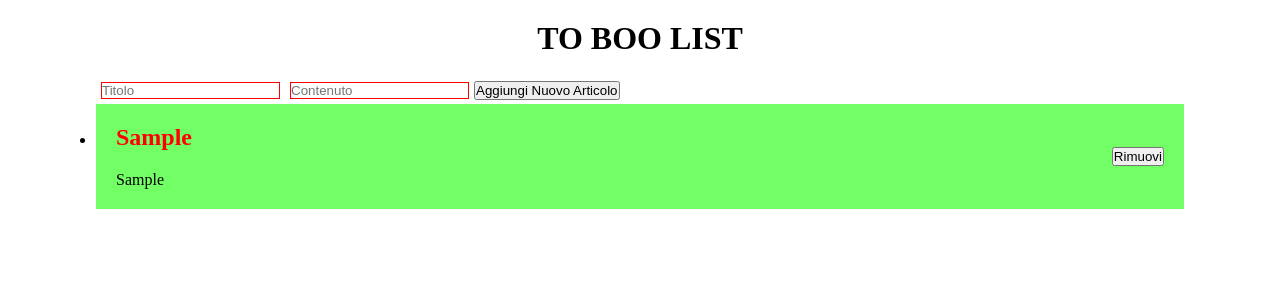
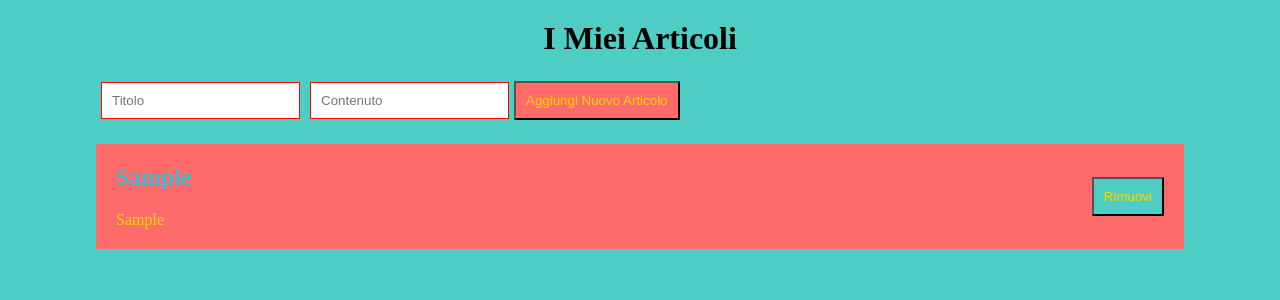
Before and after one commit to DavidZarfati/react-form, a React (Vite) app: page / in a window 1280 px wide. Both pictures are taken after typing "Sample", "Sample" into the empty fields and a click on the button "Aggiungi Nuovo Articolo". Shown: the top 300 px of the page. Built offline with nearby package versions, Linux system fonts and the light colour scheme.

Commit message:
feat: piccoli tentativi grafici

```diff
--- a/src/App.jsx
+++ b/src/App.jsx
@@ -18,7 +18,7 @@ function App() {
 
   return (
     <>
-      <div className="container titolo"><h1>TO BOO LIST</h1></div>
+      <div className="container titolo"><h1>I Miei Articoli</h1></div>
       <div className="container">
         <FormInputArticoli articoli={articoli} setArticoli={setArticoli} />
         <CardGrid articoli={articoli} removeArticolo={removeArticolo} />
--- a/src/index.css
+++ b/src/index.css
@@ -2,6 +2,7 @@
   margin: 0;
   padding: 0;
   box-sizing: border-box;
+  list-style: none;
 }
 
 .container {
@@ -11,10 +12,16 @@
 }
 
 .card {
-  background-color: rgb(114, 255, 101);
+  /* background-color: rgb(114, 255, 101); */
+  /* background-image: url(./img/post-it.jpg); */
+  /* background-size: contain; */
+  /* background-repeat: no-repeat; */
+  background-color: #FF6B6B;
   display: flex;
   justify-content: space-between;
   align-items: center;
+  margin-bottom: 20px;
+  margin-top: 20px;
 }
 
 .lista-card {
@@ -26,21 +33,47 @@
   padding: 20px;
 }
 
+.card-sinistra h2 {
+  color: #45B7D1;
+}
+
+.card-sinistra p {
+  color: gold;
+}
+
 .card-destra {
   padding: 20px;
 }
 
 .card-sinistra h2 {
   margin-bottom: 20px;
-  color: red;
 }
 
 input {
   margin: 5px;
   border: red 1px solid;
+  padding: 10px;
 }
 
 .titolo {
   display: flex;
   justify-content: center;
 }
+
+
+
+button {
+  padding: 10px;
+  background-color: #FF6B6B;
+  color: gold;
+}
+
+.card button {
+  padding: 10px;
+  background-color: #4ECDC4;
+  color: gold;
+}
+
+body {
+  background-color: #4ECDC4;
+}
```
Also changed, not shown: src/img/post-it.jpg (added).
